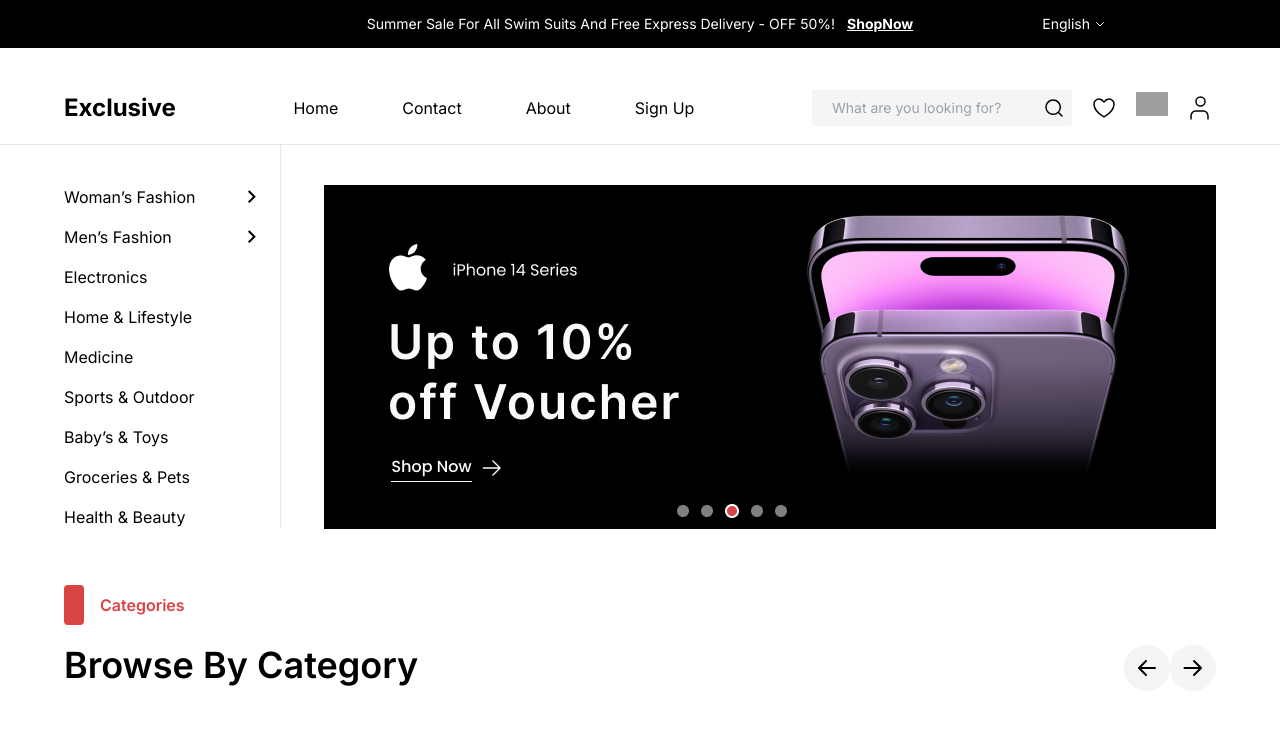
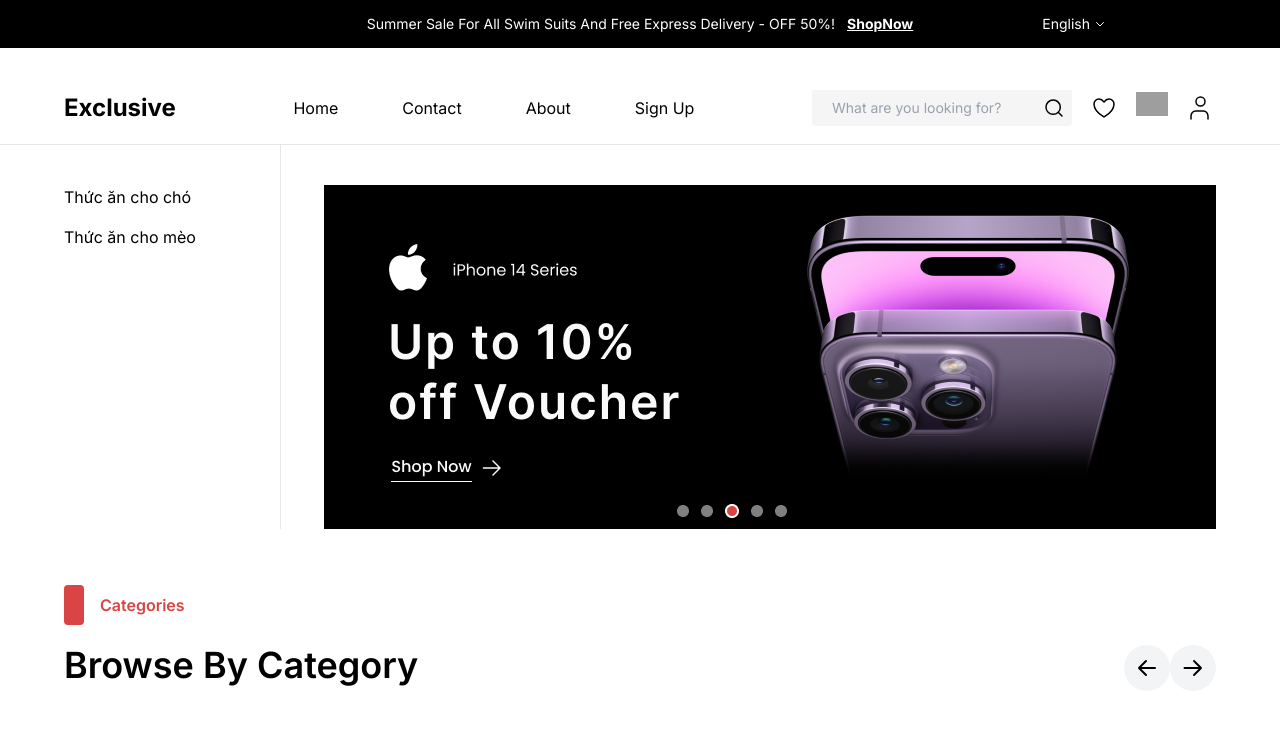
Before and after one commit to Sandyanh/fpl-angular-project, an Angular app: page / in a window 1280 px wide. Shown: the top 749 px of the page. Built offline with nearby package versions, Linux system fonts and the light colour scheme; data requests are answered from the project's data file; grey boxes are pictures that could not be loaded.

Commit message:
navigate detail product by cate

```diff
--- a/src/app/pages/components/slide/slide.html
+++ b/src/app/pages/components/slide/slide.html
@@ -1,7 +1,7 @@
 <main class="flex justify-between pb-14">
   <section class="items-center gap-4 w-[217px] pt-10 border-r border-gray-200">
     <ul class="flex flex-col gap-y-4 pr-4">
-      <li class="flex justify-between cursor-pointer">
+      <!-- <li class="flex justify-between cursor-pointer">
         Woman’s Fashion
         <svg
           width="24"
@@ -15,29 +15,12 @@
             fill="black"
           />
         </svg>
+      </li> -->
+      @for(category of categories; track category.id){
+      <li (click)="goToCategory(category.id)" class="cursor-pointer">
+        {{ category.name }}
       </li>
-      <li class="flex justify-between cursor-pointer">
-        Men’s Fashion
-        <svg
-          width="24"
-          height="24"
-          viewBox="0 0 24 24"
-          fill="none"
-          xmlns="http://www.w3.org/2000/svg"
-        >
-          <path
-            d="M12.95 11.636L8 6.68597L9.414 5.27197L15.778 11.636L9.414 18L8 16.586L12.95 11.636Z"
-            fill="black"
-          />
-        </svg>
-      </li>
-      <li class="cursor-pointer">Electronics</li>
-      <li class="cursor-pointer">Home & Lifestyle</li>
-      <li class="cursor-pointer">Medicine</li>
-      <li class="cursor-pointer">Sports & Outdoor</li>
-      <li class="cursor-pointer">Baby’s & Toys</li>
-      <li class="cursor-pointer">Groceries & Pets</li>
-      <li class="cursor-pointer">Health & Beauty</li>
+      }
     </ul>
   </section>
   <section class="pt-10">
--- a/src/app/pages/components/slide/slide.ts
+++ b/src/app/pages/components/slide/slide.ts
@@ -1,11 +1,27 @@
-import { Component } from '@angular/core';
+import { HttpClient } from '@angular/common/http';
+import { Component, inject } from '@angular/core';
+import { ICategory } from '../../../interfaces/ICategory';
+import { Router } from '@angular/router';
 
 @Component({
   selector: 'app-slide',
   imports: [],
   templateUrl: './slide.html',
-  styleUrl: './slide.css'
+  styleUrl: './slide.css',
 })
 export class Slide {
+  http = inject(HttpClient);
+  router = inject(Router);
+  categories: ICategory[] = [];
+  urlApi = 'http://localhost:3000/categories';
 
+  ngOnInit() {
+    this.http.get(this.urlApi).subscribe({
+      next: (data: any) => (this.categories = data),
+      error: (err) => console.log(err),
+    });
+  }
+  goToCategory(id: number) {
+    this.router.navigate(['/category', id]);
+  }
 }
```
